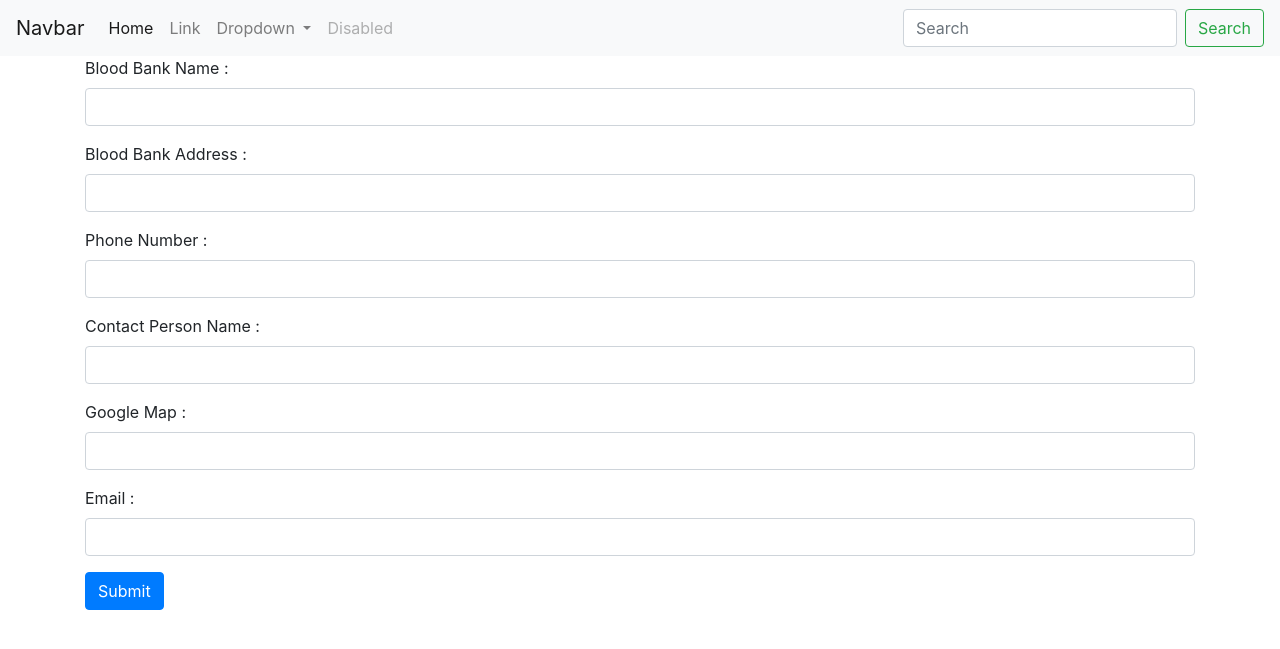
After one commit to badri-ramtel/BloodBank, a Django app: template main_app/templates/main_app/edit.html in a window 1280 px wide. The commit adds this page. Shown: the top 649 px of the page. Run offline with Django 4.2, Linux system fonts and the light colour scheme; the template is opened without the code that fills it, so the values that code supplies are empty.

Commit message:
home page and edit and delete create

```diff
--- a/main_app/models.py
+++ b/main_app/models.py
@@ -5,8 +5,8 @@ from django.contrib.auth.models import User
 class Blood_Bank(models.Model):
     bank_name = models.CharField(max_length=50)
     address = models.CharField(max_length=50)
-    phone_number = models.IntegerField()
-    contact_person_name = models.CharField(max_length=50)
+    phone_number = models.CharField(max_length=10)
+    contact_person_name = models.CharField(max_length=50, null=True)
     map = models.CharField(max_length=10)
     email = models.EmailField()
     created_date = models.DateField(auto_now_add=True)
--- /dev/null
+++ b/main_app/templates/main_app/edit.html
@@ -0,0 +1,34 @@
+{% extends 'core/base.html' %}
+{% block title %} BloodBank | Edit {% endblock title %}
+
+{% block content %}
+<form class="container" method="POST" action=" ">
+    {% csrf_token %}
+    <div class="form-group">
+      <label for="bank_name">Blood Bank Name :</label>
+      <input type="text" class="form-control" id="bank_name" name="bank_name">
+    </div>
+    <div class="form-group">
+        <label for="address">Blood Bank Address :</label>
+        <input type="text" class="form-control" id="address" name="address">
+    </div>
+    <div class="form-group">
+      <label for="phone_number">Phone Number :</label>
+      <input type="number" class="form-control" id="phone_number" name="phone_number">
+    </div>
+    <div class="form-group">
+      <label for="contact_persona_name">Contact Person Name :</label>
+      <input type="text" class="form-control" id="contact_persona_name" name="contact_persona_name">
+    </div>
+    <div class="form-group">
+        <label for="map">Google Map :</label>
+        <input type="text" class="form-control" id="map" name="map">
+    </div>
+    <div class="form-group">
+        <label for="email">Email :</label>
+        <input type="email" class="form-control" id="email" name="email">
+    </div>
+    <button type="submit" class="btn btn-primary">Submit</button>
+  </form>
+
+{% endblock content %}
--- a/main_app/templates/main_app/home.html
+++ b/main_app/templates/main_app/home.html
@@ -23,6 +23,8 @@
                             <p class ="card-text"><i class="fa-solid fa-person">&nbsp;</i>{{ item.contact_person_name }}</p>
                             <a href="#" class="card-link"><i class="fa-solid fa-map-location-dot"></i>{{ item.map }}</a>
                             <a href="#" class="card-link"><i class="fa-solid fa-envelope"></i>{{ item.email }}</a>
+                            <a href="{% url 'mainapp-edit' %}" class="m-2 mx-4 btn btn-primary">Edit</a>
+                            <a href="{% url 'mainapp-delete' %}" class="m-2 mx-4 btn btn-danger">Delete</a>
                             </div>
                         </div>
                     </div>
--- a/main_app/urls.py
+++ b/main_app/urls.py
@@ -3,5 +3,7 @@ from main_app import views
 
 urlpatterns = [
     path('', views.home, name='mainapp-home'),
-    path('add/', views.add, name='mainapp-add')
+    path('add/', views.add, name='mainapp-add'),
+    path('edit/', views.edit, name='mainapp-edit'),
+    path('delete/', views.delete, name='mainapp-delete'),
 ]
```
Also changed, not shown: main_app/views.py (+28 -2 lines), main_app/migrations/0001_initial.py, main_app/migrations/0002_alter_blood_bank_phone_number.py (added), main_app/migrations/0003_alter_blood_bank_contact_person_name.py (added), main_app/migrations/0004_alter_blood_bank_contact_person_name.py (added), main_app/migrations/0005_alter_blood_bank_contact_person_name.py (added).
